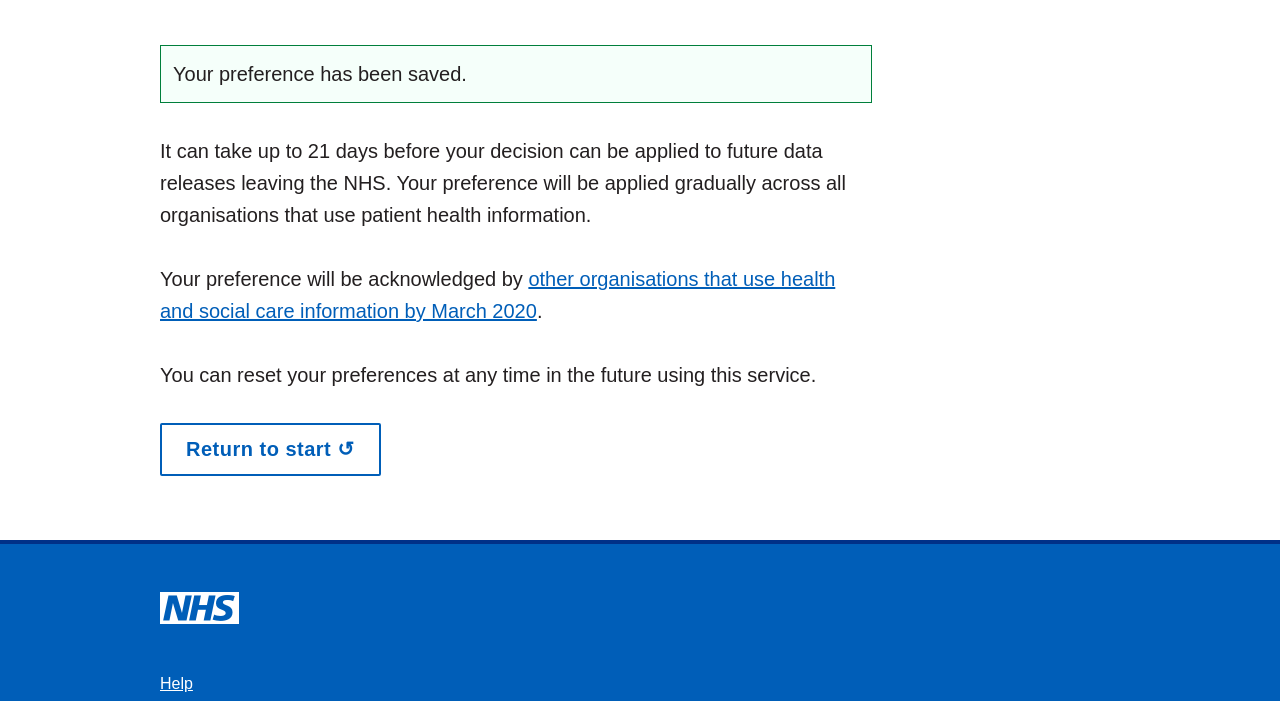
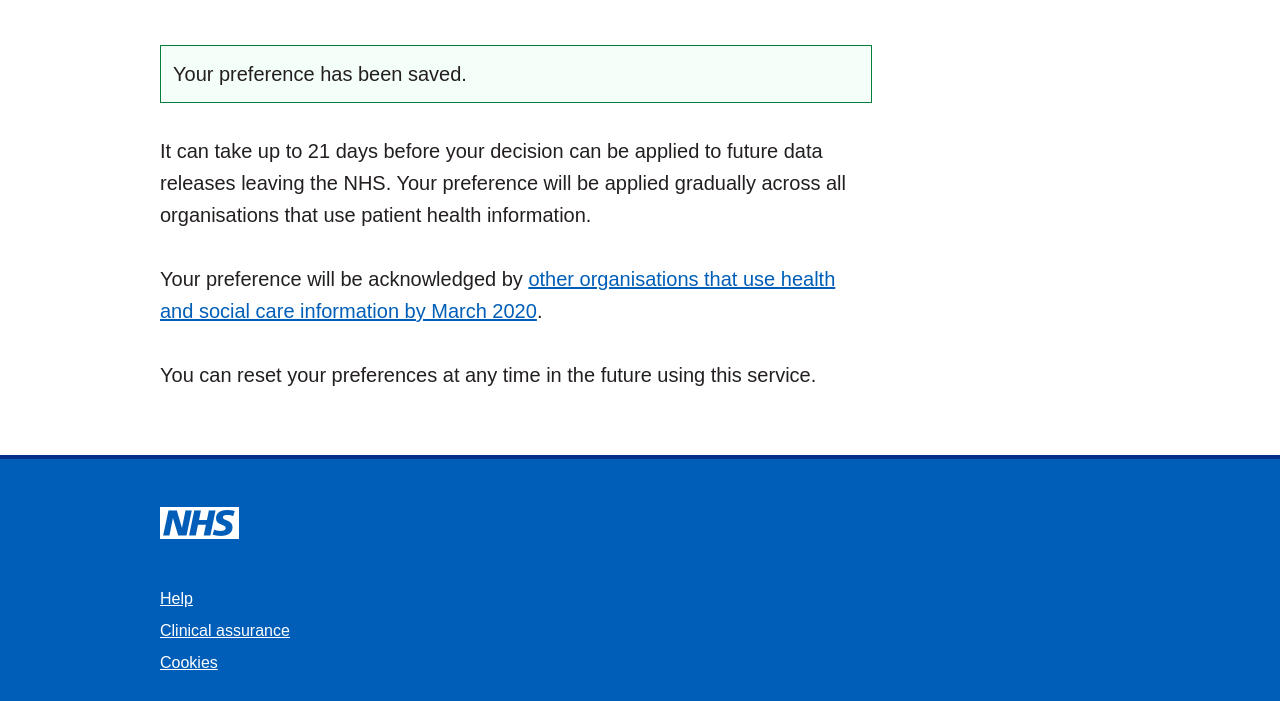
Before and after one commit to GrilloPress/ndop-j, a website: page views/J/app/07-thank-you.html in a window 1280 px wide. Shown: the part 371-1072 px from the top of the page. Drawn offline with nearby package versions, Linux system fonts and the light colour scheme; files that its build step writes are made by us from their sources; a web font is replaced by a local one.

```diff
--- a/views/J/app/07-thank-you.html
+++ b/views/J/app/07-thank-you.html
@@ -45,10 +45,6 @@
                 </p>
               </div>
 
-
-              <p>
-                <a class="button-wire" role="button" href="/{{PROTOTYPE_URL}}/app/index">Return to start &olarr;</a>
-              </p>
             </div>
           </div>
       </div>
```
Also changed, not shown: views/J/06-register-your-preference.html (+0 -3 lines).
